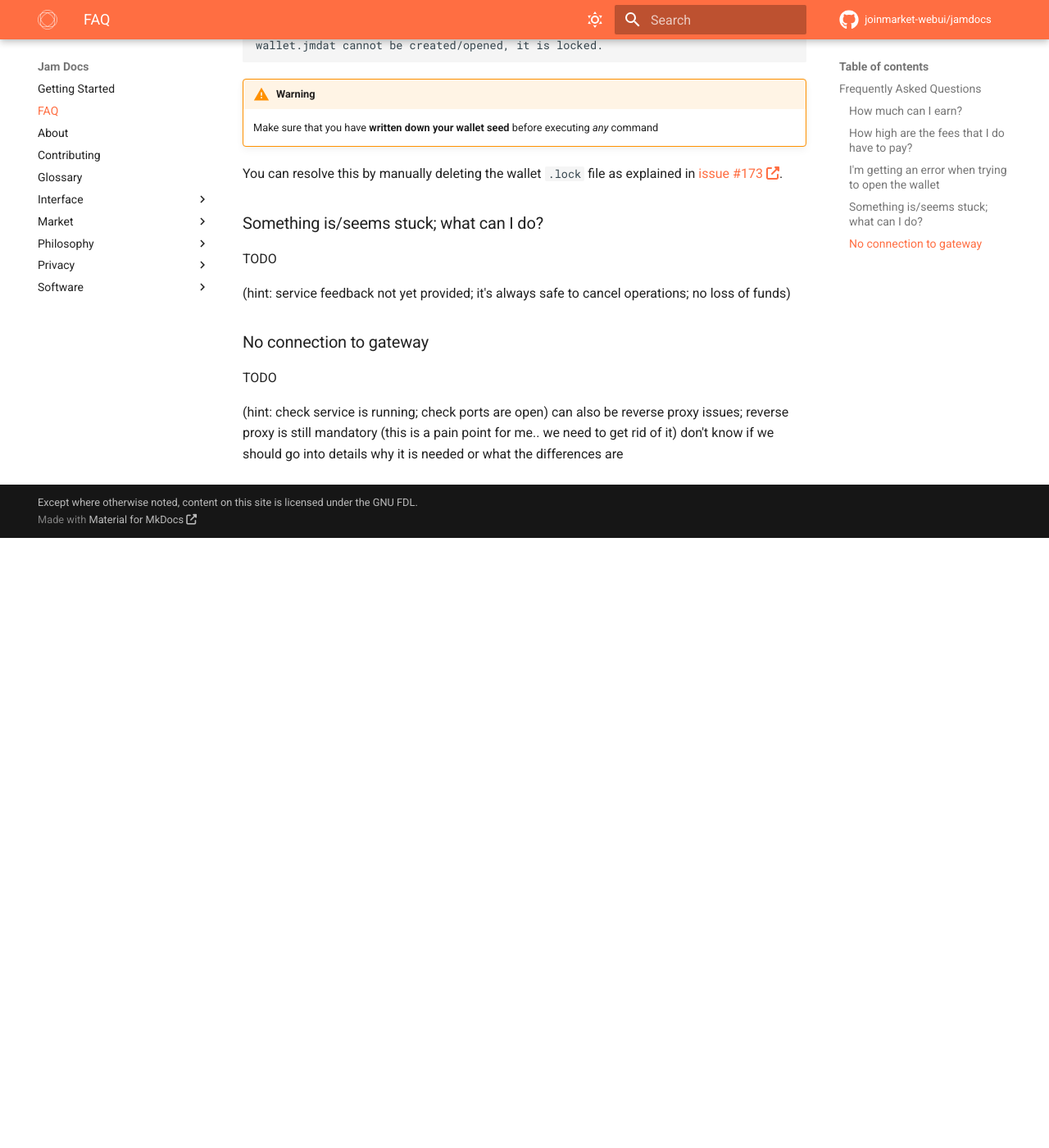
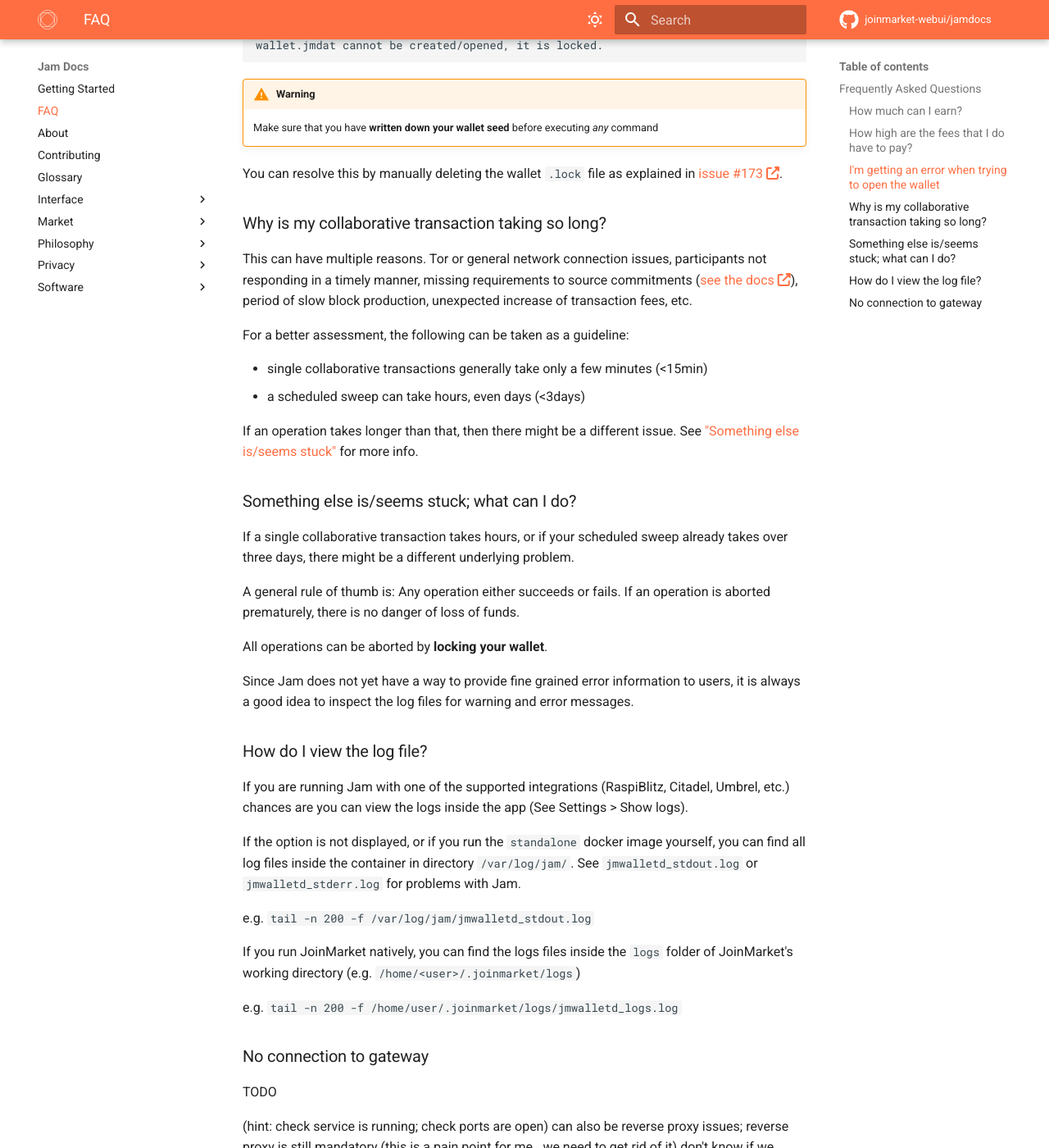
Before and after one commit to joinmarket-webui/jamdocs, an MkDocs documentation site: the page built from docs/FAQ.md, in a window 1280 px wide and 1400 px high, scrolled down 1304 px. Shown: the whole window at 82% size. Built offline with MkDocs 1.6.1 and Material for MkDocs 9.7.7, drawn with Linux system fonts in a browser that asks for light colours; nearby versions of some CDN libraries; comment, search, counter and statistics services are not loaded; before the commit the page ends 1960 px from its top, so only the background shows below that.

Commit message:
docs(faq): add faqs related to slow/stuck transactions (#10)
* docs(faq): add faqs related to slow/stuck transactions

* review(faq): fix grammar

Co-authored-by: Gigi <109058+dergigi@users.noreply.github.com>

```diff
--- a/docs/FAQ.md
+++ b/docs/FAQ.md
@@ -80,12 +80,54 @@
 
 [lockfile-issue]: https://github.com/joinmarket-webui/joinmarket-webui/issues/173#issuecomment-1069086553
 
-### Something is/seems stuck; what can I do?
+### Why is my collaborative transaction taking so long?
 
-TODO
+This can have multiple reasons. Tor or general network connection issues,
+participants not responding in a timely manner, missing requirements to
+source commitments ([see the docs][sourcing-commitments]), period of slow
+block production, unexpected increase of transaction fees, etc.
 
-(hint: service feedback not yet provided; it's always safe to cancel operations;
-no loss of funds)
+[sourcing-commitments]: https://github.com/JoinMarket-Org/joinmarket-clientserver/blob/v0.9.7/docs/SOURCING-COMMITMENTS.md
+
+For a better assessment, the following can be taken as a guideline:
+
+- single collaborative transactions generally take only a few minutes (<15min)
+- a scheduled sweep can take hours, even days (<3days)
+
+If an operation takes longer than that, then there might be a different issue.
+See ["Something else is/seems stuck"](#something-isseems-stuck-what-can-i-do) for more info.
+
+### Something else is/seems stuck; what can I do?
+
+If a single collaborative transaction takes hours, or if your
+scheduled sweep already takes over three days, there might be a different
+underlying problem.
+
+A general rule of thumb is: Any operation either succeeds or fails.
+If an operation is aborted prematurely, there is no danger of loss of funds.
+
+All operations can be aborted by **locking your wallet**.
+
+Since Jam does not yet have a way to provide fine grained error information to users,
+it is always a good idea to inspect the log files for warning and error messages.
+
+### How do I view the log file?
+
+If you are running Jam with one of the supported integrations (RaspiBlitz,
+Citadel, Umbrel, etc.) chances are you can view the logs inside the app
+(See Settings > Show logs).
+
+If the option is not displayed, or if you run the `standalone` docker image
+yourself, you can find all log files inside the container in directory
+`/var/log/jam/`. See `jmwalletd_stdout.log` or `jmwalletd_stderr.log` for
+problems with Jam.
+
+e.g. `tail -n 200 -f /var/log/jam/jmwalletd_stdout.log`
+
+If you run JoinMarket natively, you can find the logs files inside the `logs`
+folder of JoinMarket's working directory (e.g. `/home/<user>/.joinmarket/logs`)
+
+e.g. `tail -n 200 -f /home/user/.joinmarket/logs/jmwalletd_logs.log`
 
 ### No connection to gateway
 
```
